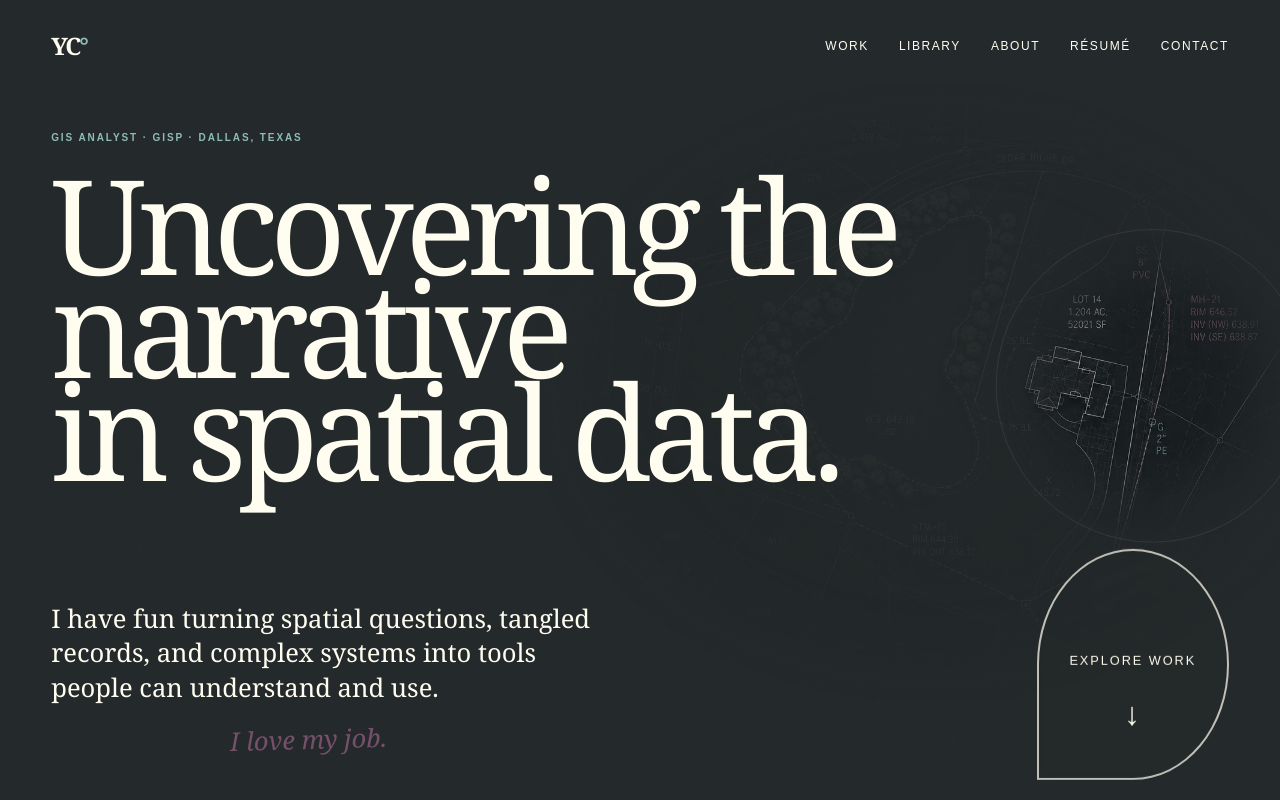
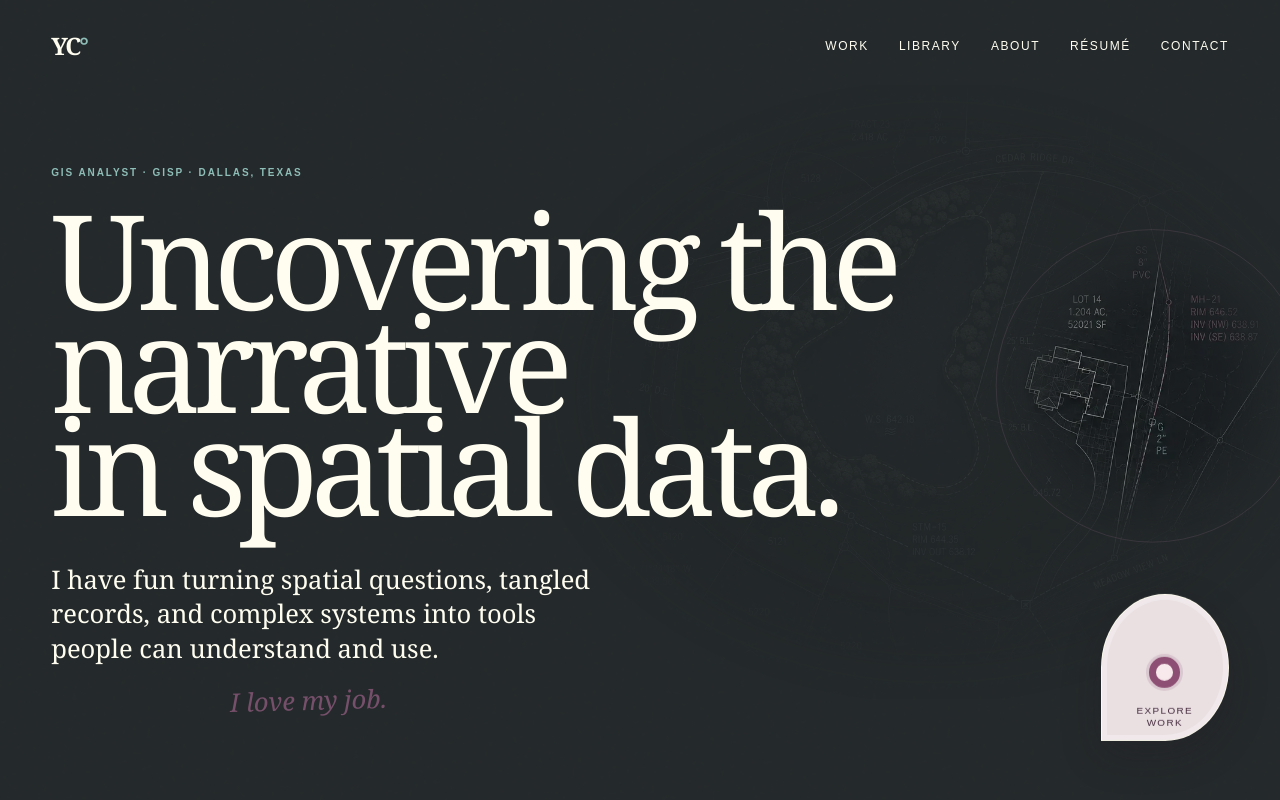
Before and after one commit to YXCastillo/yaneth-gis-portfolio, a Next.js app: page / in a window 1280 px wide. Shown: the top 800 px of the page. Built offline with nearby package versions, Linux system fonts and the light colour scheme.

Commit message:
Refine POI link and sync selected work

```diff
--- a/app/globals.css
+++ b/app/globals.css
@@ -499,20 +499,34 @@ footer{background:var(--plum);color:var(--paper);min-height:75vh;padding:100px 6
 @keyframes svgLineType{from{width:0}to{width:100%}}
 @media(prefers-reduced-motion:reduce){.svg-typed-line{width:100%;animation:none}}
 
-/* Explore Work as a GIS point-of-interest marker. */
+/* Explore Work as a compact, friendly GIS point-of-interest marker. */
 .hero .round-link.poi-link{
-  width:clamp(170px,15vw,220px);height:clamp(205px,18vw,265px);
-  border:0;border-radius:50% 50% 50% 0;
+  width:clamp(112px,10vw,138px);height:clamp(128px,11.5vw,158px);
+  border:1px solid rgba(255,253,240,.9);border-radius:50% 50% 50% 0;
   transform:rotate(-45deg);display:flex;flex-direction:column;
-  align-items:center;justify-content:center;gap:20px;
-  outline:2px solid rgba(255,253,240,.72);outline-offset:-2px;
-  background:rgba(36,41,43,.22);backdrop-filter:blur(3px);
-  animation:explore-poi-tug 3.4s cubic-bezier(.34,0,.2,1) infinite;
+  align-items:center;justify-content:center;gap:9px;
+  color:#462b3e;background:rgba(247,236,238,.94);
+  box-shadow:0 14px 40px rgba(38,25,33,.22),inset 0 0 0 5px rgba(255,255,255,.28);
+  backdrop-filter:blur(4px);
+  animation:explore-poi-float 3.2s ease-in-out infinite;
 }
-.hero .round-link.poi-link .poi-label,.hero .round-link.poi-link .poi-arrow{transform:rotate(45deg)}
-.hero .round-link.poi-link .poi-label{font-size:clamp(.72rem,1vw,.95rem);letter-spacing:.15em;text-transform:uppercase;white-space:nowrap}
-.hero .round-link.poi-link .poi-arrow{font-size:2rem;line-height:1}
-.hero .round-link.poi-link:hover{background:rgba(93,49,79,.78);outline-color:#a87b9b}
-@keyframes explore-poi-tug{0%,16%,72%,100%{translate:0 0}34%{translate:0 19px}49%{translate:0 -4px}60%{translate:0 2px}}
-@media(max-width:760px){.hero .round-link.poi-link{width:150px;height:180px}}
+.hero .round-link.poi-link .poi-dot,.hero .round-link.poi-link .poi-label{transform:rotate(45deg)}
+.hero .round-link.poi-link .poi-dot{
+  width:clamp(25px,2.4vw,32px);height:clamp(25px,2.4vw,32px);
+  border:7px solid #8d4f73;border-radius:50%;background:#f8e9ec;
+  box-shadow:0 0 0 3px rgba(141,79,115,.16);
+}
+.hero .round-link.poi-link .poi-label{
+  font-size:clamp(.62rem,.72vw,.76rem);line-height:1.2;
+  letter-spacing:.14em;text-align:center;text-transform:uppercase;
+}
+.hero .round-link.poi-link:hover,.hero .round-link.poi-link:focus-visible{
+  color:#fff8f3;background:#7d4567;border-color:#f8dce6;
+  box-shadow:0 18px 46px rgba(38,25,33,.32),inset 0 0 0 5px rgba(255,255,255,.14);
+}
+.hero .round-link.poi-link:hover .poi-dot,.hero .round-link.poi-link:focus-visible .poi-dot{
+  border-color:#f5ccd9;background:#fff8f3;
+}
+@keyframes explore-poi-float{0%,100%{translate:0 0}50%{translate:0 -8px}}
+@media(max-width:760px){.hero .round-link.poi-link{width:104px;height:122px}.hero .round-link.poi-link .poi-dot{border-width:6px}}
 @media(prefers-reduced-motion:reduce){.hero .round-link.poi-link{animation:none}}
--- a/app/page.tsx
+++ b/app/page.tsx
@@ -1,6 +1,6 @@
 "use client";
 import { useEffect, useRef, useState, type CSSProperties, type PointerEvent as ReactPointerEvent } from "react";
-const projects = [
+const availableLibraryWork = [
   { n:"01", title:"Finding what can physically work", type:"Civil · Workflow", tone:"rose", href:"/workflows/site-feasibility", detail:"Reading terrain, drainage, utilities, easements, and constraints together to understand what a site can actually support." },
   { n:"04", title:"Designing a map people can understand", type:"Public · Workflow", tone:"teal", href:"/workflows/public-facing-web-gis", detail:"Translating technical GIS into a public-facing map with useful hierarchy, clear interactions, and information people can actually use." },
   { n:"05", title:"Turning 133 layers into one navigable system", type:"Custom Web GIS · Case study", tone:"sand", href:"/case-studies/custom-web-gis", detail:"Adapting a configuration-driven viewer to organize 133 layers, two map styles, nested controls, and a public-facing legend without flattening the data." },
@@ -54,7 +54,7 @@ export default function Home(){
   const skillStyle=(index:number)=>{const half=(gisSkills.length-1)/2;const slot=(index-skillIndex+half+gisSkills.length)%gisSkills.length;const positionAngle=-90+slot*(180/(gisSkills.length-1));const centered=(slot-half)/half;const depth=Math.max(0,Math.cos(centered*Math.PI/2));const radians=positionAngle*Math.PI/180;return{"--roll-angle":`${positionAngle}deg`,"--roll-x":`${Math.cos(radians)*250}px`,"--roll-y":`${Math.sin(radians)*350}px`,"--roll-o":`${.08+depth*.92}`,"--roll-blur":`${(1-depth)*5}px`,"--roll-scale":`${.72+depth*.28}`} as CSSProperties};
   return <main>
     <nav className="nav"><a className="mark" href="#top" aria-label="Home">YC<span>°</span></a><div><a href="#work">Work</a><a href="/workflows">Library</a><a href="#about">About</a><a href="/resume">Résumé</a><a href="#contact">Contact</a></div></nav>
-    <section id="top" className="hero"><div className="grain"/><HeroReveal/><p className="eyebrow">GIS ANALYST · GISP · DALLAS, TEXAS</p><h1>Uncovering the narrative<br/>in spatial data.</h1><div className="hero-bottom"><p>I have fun turning spatial questions, tangled records, and complex systems into tools people can understand and use.<span className="hero-love">I love my job.</span></p><a href="#work" className="round-link poi-link" aria-label="Explore work"><span className="poi-label">Explore work</span><span className="poi-arrow">↓</span></a></div></section>
+    <section id="top" className="hero"><div className="grain"/><HeroReveal/><p className="eyebrow">GIS ANALYST · GISP · DALLAS, TEXAS</p><h1>Uncovering the narrative<br/>in spatial data.</h1><div className="hero-bottom"><p>I have fun turning spatial questions, tangled records, and complex systems into tools people can understand and use.<span className="hero-love">I love my job.</span></p><a href="#work" className="round-link poi-link" aria-label="Explore work"><span className="poi-dot" aria-hidden="true"/><span className="poi-label">Explore<br/>work</span></a></div></section>
     <section className="intro terrain-intro" id="about" ref={introRef}><div className="skills-roll-stage" aria-label="GIS skills"><div className="skills-roll">{gisSkills.map((skill,i)=><span key={skill} className={i===skillIndex?"is-current":""} style={skillStyle(i)}>{skill}</span>)}</div><i className="skills-roll-marker"/></div><div><h2>Maps are not the finish line.</h2><p className="lede">The real work is figuring out what the information means, how the pieces connect, and how to build something dependable from all of it.</p><p>I work where spatial research, technical problem-solving, and clear communication meet. I’m especially drawn to the systems behind the map: publishing, permissions, dependencies, governance, and the quiet architecture that keeps GIS useful.</p></div></section>
     <section className="layers viewpoint-section" ref={layersRef}>
       <div className="viewpoint-intro"><div className="layers-copy"><h2 className="typed-heading" aria-label={pointOfViewTitle}>{typedPointOfView}</h2><p className={`viewpoint-deck ${pointOfViewDeckVisible?"is-visible":""}`}><em>“The map is not the territory.”</em> The same site can produce different maps because the right answer depends on who’s asking. Explore how civil engineering, transportation, municipal responsibility, and public understanding reshape what the parcel means.</p></div><div className={`site-map parcel-image ${pointOfViewDeckVisible?"is-visible":""}`}><img src="/parcel-pencil-transparent-v1.webp" loading="lazy" decoding="async" alt="Pencil-blueprint parcel map with shaded roads and buildings surrounding a plum site"/></div></div>
@@ -79,7 +79,7 @@ export default function Home(){
       </div>
       <div className="career-handoff" aria-hidden="true"><i className="career-handoff-line"/><span className="career-handoff-arrow">↓</span></div>
     </section>
-    <section id="work" className="work" ref={workRef}><div className="work-head"><h2 className="work-story-title"><span>Along the way,</span><span>I’ve helped untangle</span><span>a few problems.</span></h2></div><div className="project-grid">{projects.map(p=>p.href?<a className={`project ${p.tone}`} href={p.href} key={p.n}><div className="map-art" aria-hidden="true"><i/><i/><i/><b/><span/></div><div className="project-title"><span>{p.n}</span><h3>{p.title}</h3><p>{p.type}</p></div><div className="project-reveal"><p>{p.detail}</p><span>View case study ↗</span></div></a>:<article className={`project ${p.tone}`} key={p.n} tabIndex={0}><div className="map-art" aria-hidden="true"><i/><i/><i/><b/><span/></div><div className="project-title"><span>{p.n}</span><h3>{p.title}</h3><p>{p.type}</p></div><div className="project-reveal"><p>{p.detail}</p><span>Case study in development</span></div></article>)}</div><div className="work-library-cta"><p>More work lives beyond the highlights.</p><a href="/workflows">Explore the Work Library <span>↗</span></a></div></section>
+    <section id="work" className="work" ref={workRef}><div className="work-head"><h2 className="work-story-title"><span>Along the way,</span><span>I’ve helped untangle</span><span>a few problems.</span></h2></div><div className="project-grid">{availableLibraryWork.map(p=><a className={`project ${p.tone}`} href={p.href} key={p.n}><div className="map-art" aria-hidden="true"><i/><i/><i/><b/><span/></div><div className="project-title"><span>{p.n}</span><h3>{p.title}</h3><p>{p.type}</p></div><div className="project-reveal"><p>{p.detail}</p><span>View in the Work Library ↗</span></div></a>)}</div><div className="work-library-cta"><p>More work lives beyond the highlights.</p><a href="/workflows">Explore the Work Library <span>↗</span></a></div></section>
     <footer id="contact"><p>Have a spatial question<br/>worth following?</p><a href="mailto:yxcastillo@gmail.com">Let’s map it out ↗</a><div><span>Yaneth Castillo, GISP</span><span>© 2026</span></div></footer>
   </main>
 }
```
